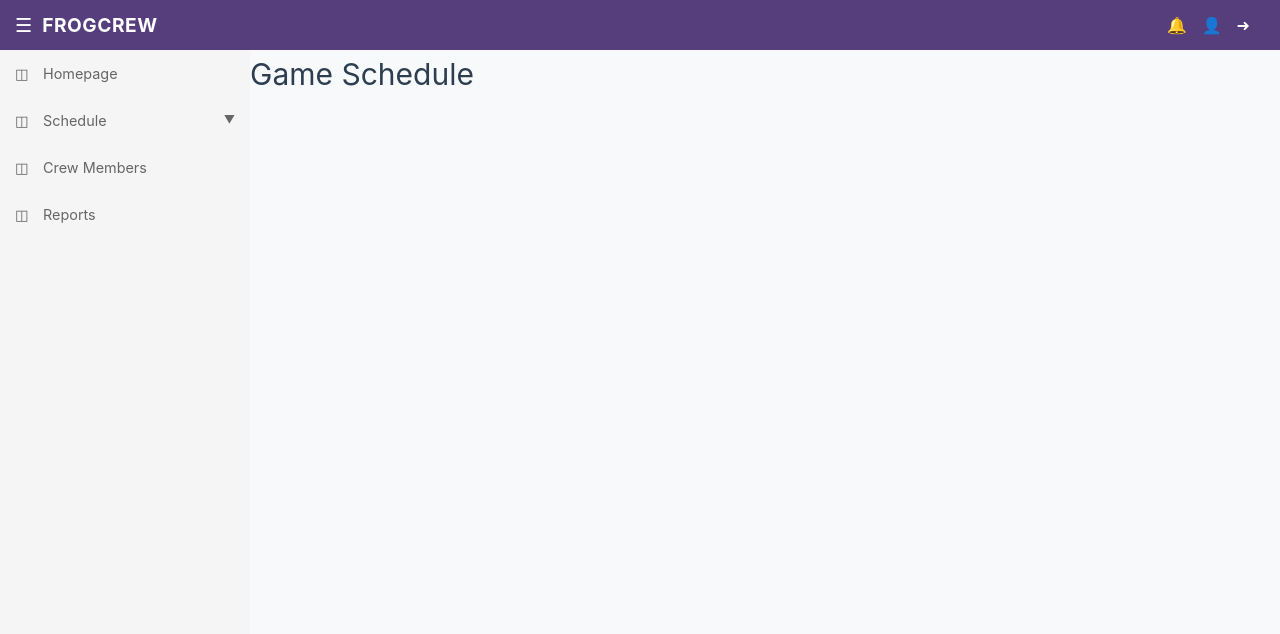
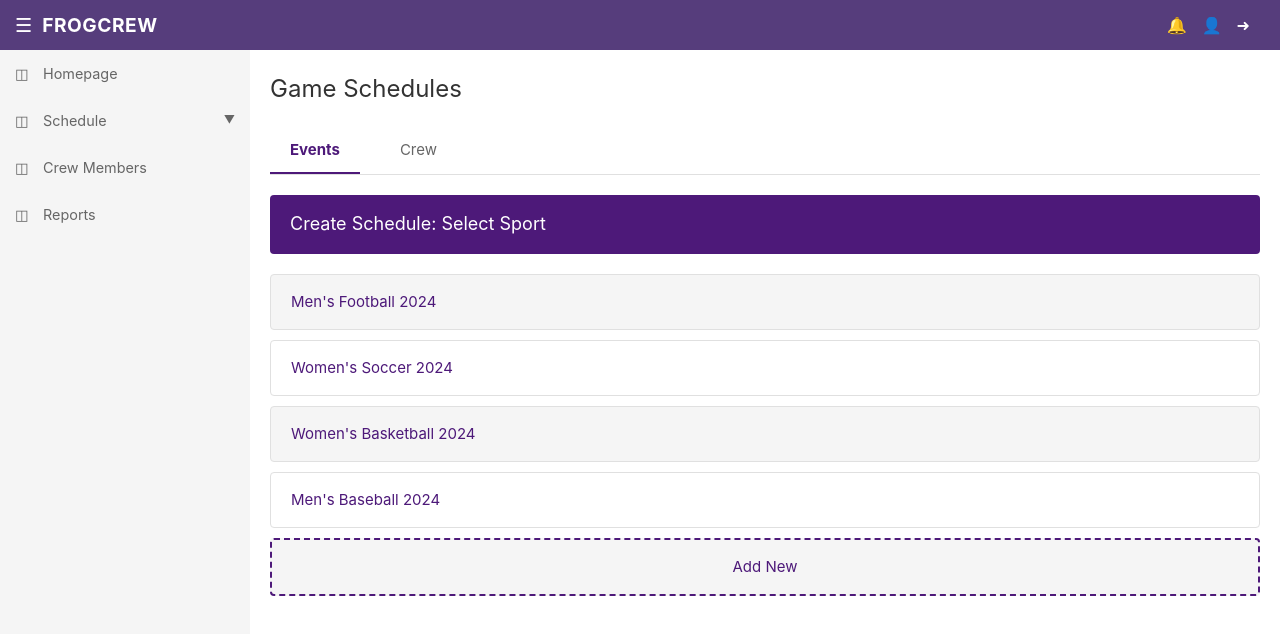
Before and after one commit to alsuri04/FrogCrew-frontend, a Vue app: page /schedule/games in a window 1280 px wide. Shown: the top 634 px of the page. Built offline with nearby package versions, Linux system fonts and the light colour scheme.

Commit message:
game schedule initial screen

```diff
--- a/src/views/GameScheduleView.vue
+++ b/src/views/GameScheduleView.vue
@@ -1,8 +1,142 @@
 <template>
-  <div>
-    <h1>Game Schedule</h1>
+  <div class="schedule-container">
+    <h1 class="page-title">Game Schedules</h1>
+
+    <div class="tab-container">
+      <div class="tab active">Events</div>
+      <div class="tab">Crew</div>
+    </div>
+
+    <div class="content-section">
+      <div class="schedule-header">
+        <h2>Create Schedule: Select Sport</h2>
+      </div>
+
+      <div class="sports-list">
+        <div
+          v-for="sport in sports"
+          :key="sport.id"
+          class="sport-item"
+          @click="handleSportClick(sport)"
+        >
+          {{ sport.name }}
+        </div>
+        <div class="sport-item add-new">Add New</div>
+      </div>
+    </div>
   </div>
 </template>
 
 <script setup>
+import { ref, onMounted } from 'vue'
+
+const sports = ref([
+  { id: 1, name: "Men's Football 2024" },
+  { id: 2, name: "Women's Soccer 2024" },
+  { id: 3, name: "Women's Basketball 2024" },
+  { id: 4, name: "Men's Baseball 2024" }
+])
+
+const fetchSports = async () => {
+  try {
+    const response = await axios.get('/api/gameSchedule')
+    sports.value = response.data
+  } catch (error) {
+    console.error('Error fetching sports:', error)
+  }
+}
+
+const handleSportClick = async (sport) => {
+  try {
+    // Handle sport selection - you can add API call here if needed
+    console.log('Selected sport:', sport)
+  } catch (error) {
+    console.error('Error selecting sport:', error)
+  }
+}
+
+onMounted(() => {
+  fetchSports()
+})
 </script>
+
+<style scoped>
+.schedule-container {
+  background-color: white;
+  min-height: 100vh;
+  padding: 20px;
+}
+
+.page-title {
+  font-size: 24px;
+  color: #333;
+  margin: 0 0 20px 0;
+}
+
+.tab-container {
+  display: flex;
+  gap: 20px;
+  border-bottom: 1px solid #e0e0e0;
+  margin-bottom: 20px;
+}
+
+.tab {
+  padding: 10px 20px;
+  cursor: pointer;
+  color: #666;
+}
+
+.tab.active {
+  color: #4d1979;
+  font-weight: bold;
+  border-bottom: 2px solid #4d1979;
+}
+
+.schedule-header {
+  background-color: #4d1979;
+  color: white;
+  padding: 15px 20px;
+  margin-bottom: 20px;
+  border-radius: 4px;
+}
+
+.schedule-header h2 {
+  margin: 0;
+  font-size: 18px;
+  font-weight: normal;
+}
+
+.sports-list {
+  display: flex;
+  flex-direction: column;
+  gap: 10px;
+}
+
+.sport-item {
+  background-color: white;
+  padding: 15px 20px;
+  border-radius: 4px;
+  cursor: pointer;
+  color: #4d1979;
+  transition: background-color 0.2s;
+  border: 1px solid #e0e0e0;
+}
+
+.sport-item:hover {
+  background-color: #f5f5f5;
+}
+
+.sport-item:nth-child(odd) {
+  background-color: #f5f5f5;
+}
+
+.sport-item:nth-child(even) {
+  background-color: white;
+}
+
+.add-new {
+  border: 2px dashed #4d1979;
+  text-align: center;
+  background-color: transparent;
+}
+</style>
```
